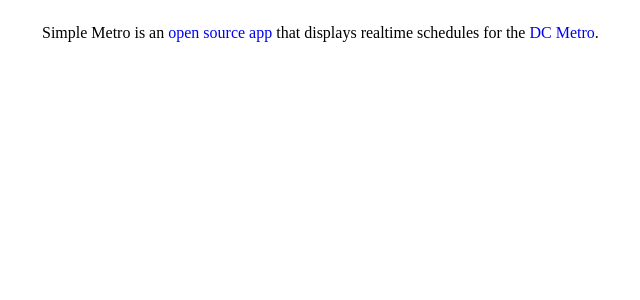
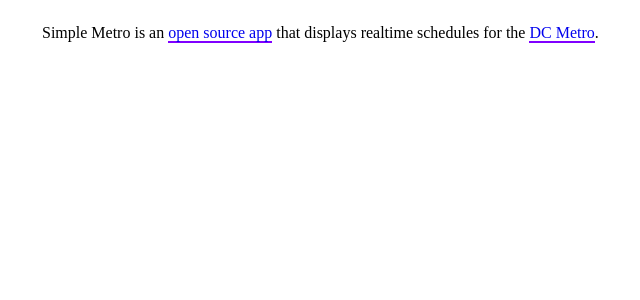
Before and after one commit to deadlyraptor/simplemetro, a Django app: page / in a window 1280 px wide. Shown: the top 300 px of the page, without its empty margins (298-938 px from the left). Run offline with Django 5.2, Linux system fonts and the light colour scheme; data that the repository does not hold is empty.

Commit message:
Add CSS for link decoration

```diff
--- a/simplemetro/static/css/metro.css
+++ b/simplemetro/static/css/metro.css
@@ -6,6 +6,7 @@
     --metro-red: rgb(191, 13, 62);
     --metro-silver: rgb(146, 157, 157);
     --metro-yellow: rgb(255, 209, 0);
+    --accent: rgb(128, 0, 255);
 }
 
 *,
@@ -16,10 +17,6 @@
     padding: 0;
 }
 
-a {
-    text-decoration: none;
-}
-
 main {
     width: 600px;
     margin: auto;
@@ -27,6 +24,26 @@ main {
 
 footer {
     margin-top: 1.5em;
+}
+
+/* Links */
+a {
+    text-decoration: none;
+}
+
+.link--highlight {
+    background-image: linear-gradient(120deg, var(--accent) 0%, var(--accent) 100%);
+    background-position: 0 100%;
+    background-repeat: no-repeat;
+    background-size: 100% 0.0em;
+    border-bottom: 2px solid var(--accent);
+    transition: background-size 150ms ease-in-out;
+}
+
+.link--highlight:hover,
+.link--highlight:focus {
+    background-size: 100% 100%;
+    color: #fff;
 }
 
 /* Lines */
--- a/simplemetro/templates/core/footer.html
+++ b/simplemetro/templates/core/footer.html
@@ -1,5 +1,6 @@
 <footer>
-    <p>Simple Metro is an <a href="https://github.com/deadlyraptor/simplemetro">open source app</a> that displays
-        realtime schedules for the <a href="https://www.wmata.com/">DC Metro</a>.
+    <p>Simple Metro is an <a href="https://github.com/deadlyraptor/simplemetro" class="link--highlight">open source
+            app</a> that displays realtime schedules for the <a href="https://www.wmata.com/" class="link--highlight">DC
+            Metro</a>.
     </p>
 </footer>
```
